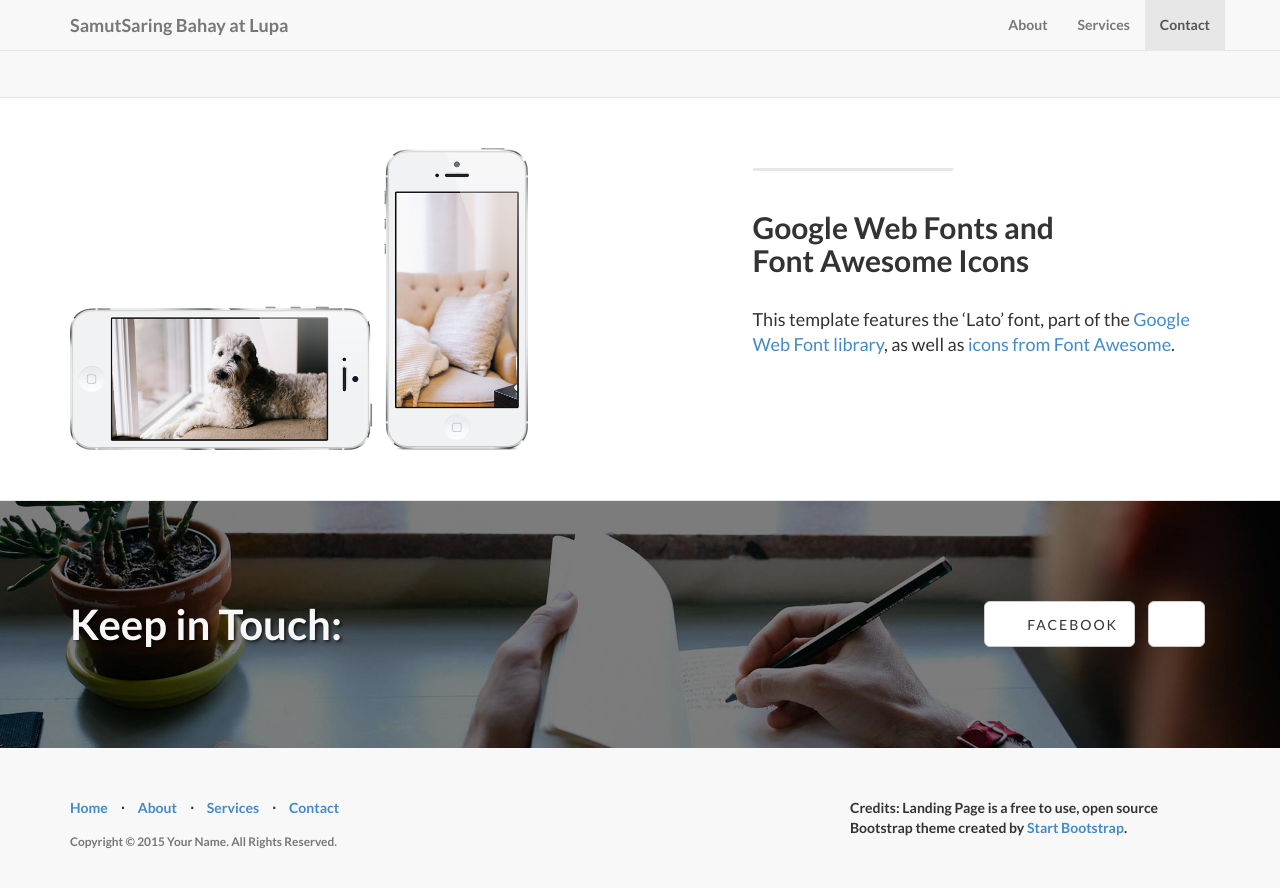
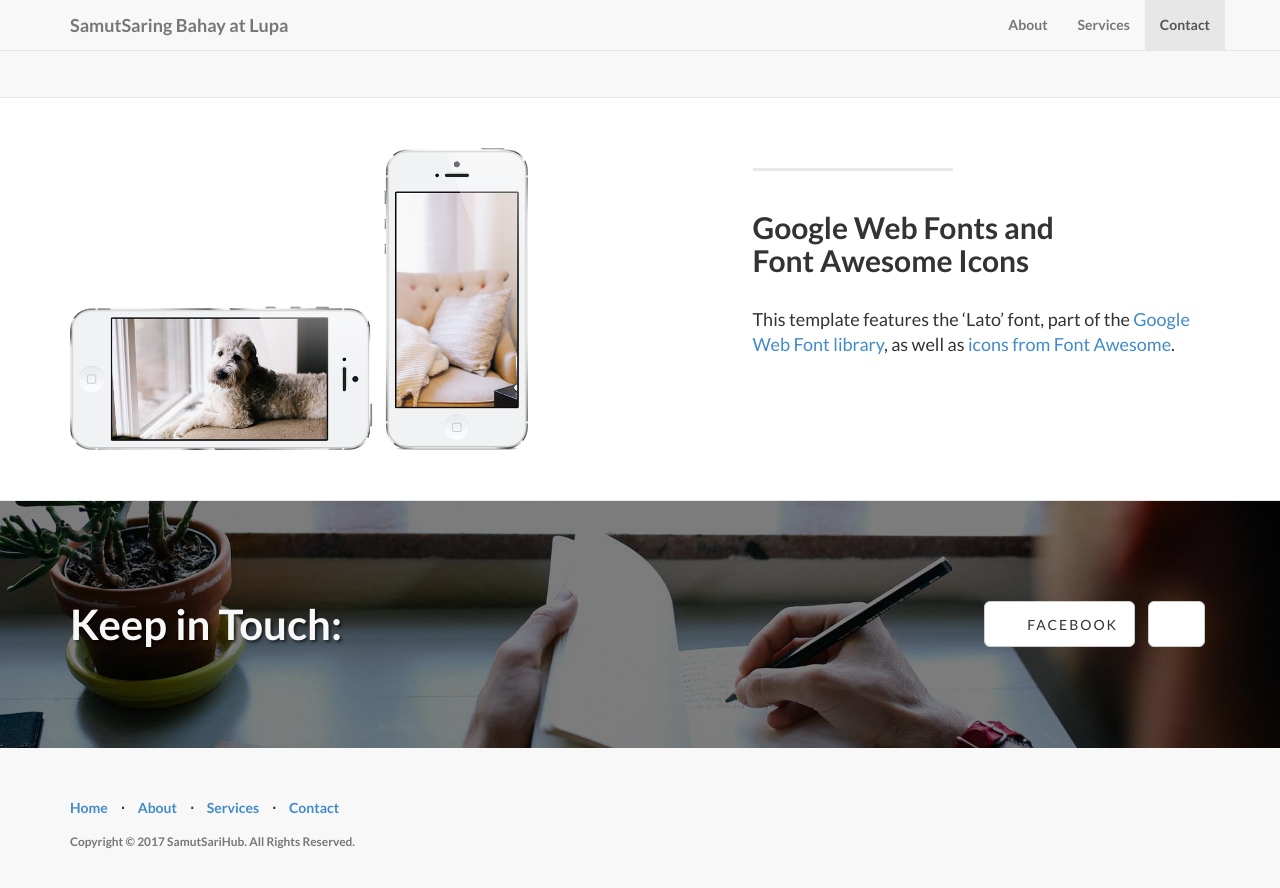
Before and after one commit to oscariotes/EQ-Lead-Gen, a Jekyll site: the page built from index.html, in a window 1280 px wide and 900 px high, scrolled down 1902 px. Shown: the top 888 px of the window. Built offline with Jekyll 4.4.1, drawn with Linux system fonts in a browser that asks for light colours; nearby versions of some CDN libraries; library files that are not in the unit come from our copies.

Commit message:
Update _config.yml

```diff
--- a/_config.yml
+++ b/_config.yml
@@ -7,11 +7,11 @@ title: SamutSaring Bahay at Lupa
 email: larrysuico2@gmail.com
 author: Larry Suico
 description: The goal of this site is the help you find your Dream Home or Property Investment
-  You can edit this line in _config.yml. It will appear in your document
-  head meta (for Google search results) and in your feed.xml site
-  description.
-copyright: 'Copyright &copy; 2015 Your Name. All Rights Reserved.'
-credits: 'Credits: Landing Page is a free to use, open source Bootstrap theme created by <a href="http://startbootstrap.com/">Start Bootstrap</a>.'
+  #You can edit this line in _config.yml. It will appear in your document
+  #head meta (for Google search results) and in your feed.xml site
+  #description.
+copyright: 'Copyright &copy; 2017 SamutSariHub. All Rights Reserved.'
+#credits: 'Credits: Landing Page is a free to use, open source Bootstrap theme created by <a href="http://startbootstrap.com/">Start Bootstrap</a>.'
 
 # ----------------------- #
 #    Jekyll & Plugins     #
```
